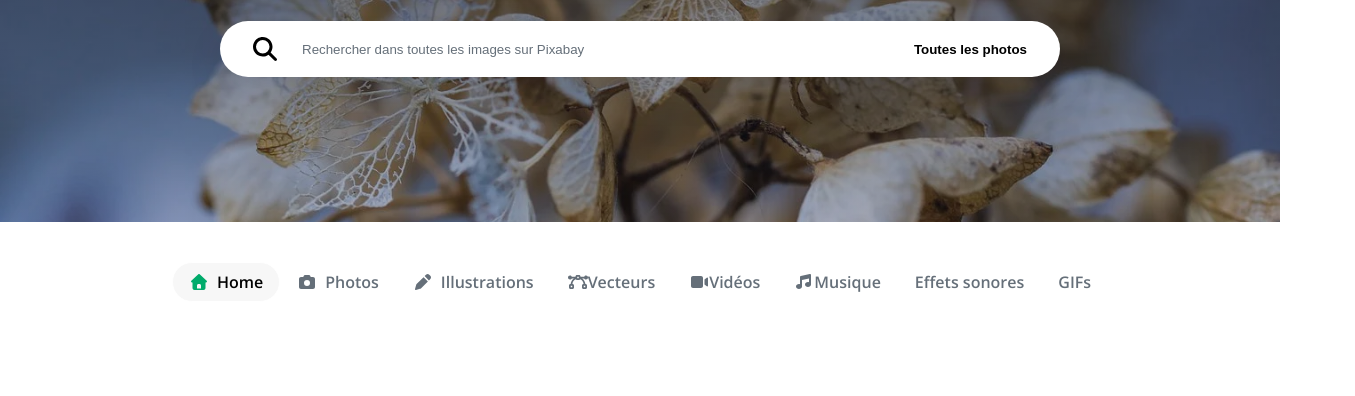
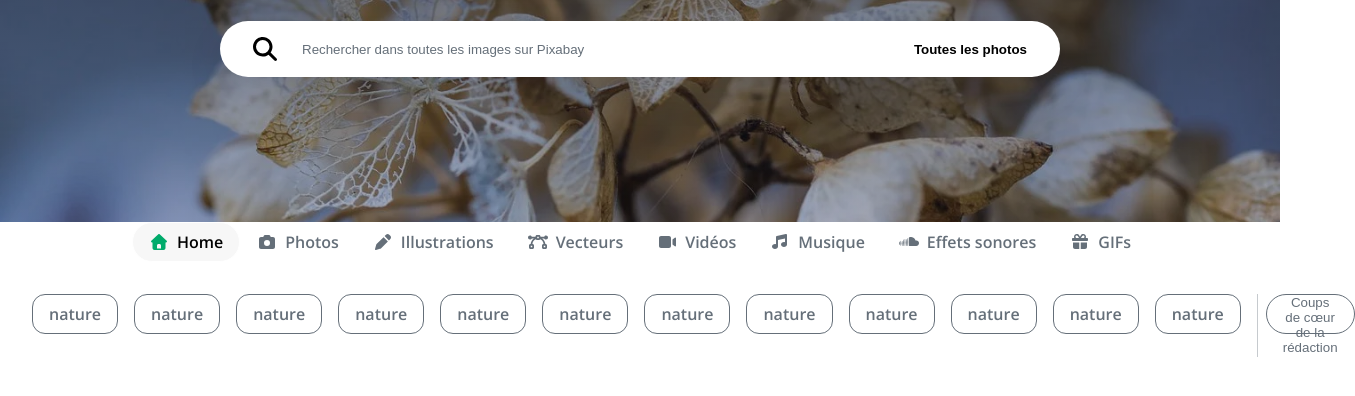
Before and after one commit to cameldjoulako/pixabay, a plain HTML site: page index.html in a window 1280 px wide. Shown: the part 218-614 px from the top of the page, 1355 px wide, since content can reach past the window. Drawn offline with nearby package versions, Linux system fonts and the light colour scheme; a script that the page names is missing.

Commit message:
tag section

```diff
--- a/assets/css/style.css
+++ b/assets/css/style.css
@@ -296,17 +296,10 @@
   background: #f7f7f7;
 }
 
-.buttonBase--r4opq {
-  border-radius: 24px;
-  height: 40px;
-  padding: 0 16px;
-  box-sizing: border-box;
-}
-
 .pb-container-main {
   margin: 0 auto;
   max-width: 1830px;
-  padding: 40px 0 0;
+  padding: 0 32px;
   height: 500px;
 }
 
@@ -318,3 +311,17 @@
 .pb-active .pb-icon {
   color: #00ab6b;
 }
+
+.pb-tag > a {
+  margin-right: 1rem;
+}
+
+.pb-tag-border {
+  border-left: 1px solid #b4b9bec1;
+}
+
+.pb-tag button {
+  margin-left: 0.5rem;
+  cursor: pointer;
+  font-weight: 300;
+}
--- a/index.html
+++ b/index.html
@@ -68,7 +68,7 @@
           <nav class="pb-nav">
             <a
               href="#"
-              class="pb-nav-link pb-button pb-flex-inline pb-button-tertiary"
+              class="pb-nav-link pb-button pb-flex-inline pb-button-tertiary pb-display-none"
               >Parcourir <i class="fa-solid fa-angle-down pb-ms-1"></i
             ></a>
             <a
@@ -83,7 +83,7 @@
             >
             <a
               href="#"
-              class="pb-nav-link pb-button pb-flex-inline pb-button-primary"
+              class="pb-nav-link pb-button pb-flex-inline pb-button-primary pb-display-none"
             >
               <i class="fa fa-download pb-me-1" aria-hidden="true"></i>
               Télécharger
@@ -214,7 +214,7 @@
           </div>
         </div>
       </div>
-      <div class="pb-container-main">
+      <div class="pb-container-main pb-m-y-4 pb-display-none">
         <div class="pb-menu pb-flex">
           <a
             href=""
@@ -225,25 +225,96 @@
             ><i class="fa-solid fa-camera pb-icon"></i>Photos</a
           >
           <a href="" class="pb-button pb-flex-inline pb-button-tertiary-b"
-            ><i class="fa-solid fa-pen pb-icon"></i>Illustrations</a
+            ><i class="fa-solid fa-pen pb-icon pb-icon"></i>Illustrations</a
           >
           <a href="" class="pb-button pb-flex-inline pb-button-tertiary-b"
-            ><i class="fa-solid fa-bezier-curve"></i>Vecteurs</a
+            ><i class="fa-solid fa-bezier-curve pb-icon"></i>Vecteurs</a
           >
 
           <a href="" class="pb-button pb-flex-inline pb-button-tertiary-b"
-            ><i class="fa-solid fa-video"></i>Vidéos</a
+            ><i class="fa-solid fa-video pb-icon"></i>Vidéos</a
           >
           <a href="" class="pb-button pb-flex-inline pb-button-tertiary-b"
-            ><i class="fa-solid fa-music"></i>Musique</a
+            ><i class="fa-solid fa-music pb-icon"></i>Musique</a
           >
 
           <a href="" class="pb-button pb-flex-inline pb-button-tertiary-b"
-            >Effets sonores</a
+            ><i class="fa-brands fa-soundcloud pb-icon"></i>Effets sonores</a
           >
           <a href="" class="pb-button pb-flex-inline pb-button-tertiary-b"
-            >GIFs</a
+            ><i class="fa-solid fa-gift pb-icon"></i>GIFs</a
           >
+        </div>
+        <div class="pb-flex pb-tag pb-w-100 pb-flex-space-between pb-m-y-4">
+          <div class="pb-tag pb-flex pb-mt-2">
+            <a
+              href=""
+              class="pb-button-soft pb-flex-inline pb-button-outline-dark pb-y-2"
+              >nature</a
+            >
+            <a
+              href=""
+              class="pb-button-soft pb-flex-inline pb-button-outline-dark pb-y-2"
+              >nature</a
+            >
+            <a
+              href=""
+              class="pb-button-soft pb-flex-inline pb-button-outline-dark pb-y-2"
+              >nature</a
+            >
+            <a
+              href=""
+              class="pb-button-soft pb-flex-inline pb-button-outline-dark pb-y-2"
+              >nature</a
+            >
+            <a
+              href=""
+              class="pb-button-soft pb-flex-inline pb-button-outline-dark pb-y-2"
+              >nature</a
+            >
+            <a
+              href=""
+              class="pb-button-soft pb-flex-inline pb-button-outline-dark pb-y-2"
+              >nature</a
+            >
+            <a
+              href=""
+              class="pb-button-soft pb-flex-inline pb-button-outline-dark pb-y-2"
+              >nature</a
+            >
+            <a
+              href=""
+              class="pb-button-soft pb-flex-inline pb-button-outline-dark pb-y-2"
+              >nature</a
+            >
+            <a
+              href=""
+              class="pb-button-soft pb-flex-inline pb-button-outline-dark pb-y-2"
+              >nature</a
+            >
+            <a
+              href=""
+              class="pb-button-soft pb-flex-inline pb-button-outline-dark pb-y-2"
+              >nature</a
+            >
+            <a
+              href=""
+              class="pb-button-soft pb-flex-inline pb-button-outline-dark pb-y-2"
+              >nature</a
+            >
+            <a
+              href=""
+              class="pb-button-soft pb-flex-inline pb-button-outline-dark pb-y-2"
+              >nature</a
+            >
+          </div>
+          <div class="pb-sort pb-tag-border">
+            <button
+              class="pb-button-soft pb-button-outline-dark pb-btn-rounded"
+            >
+              Coups de cœur de la rédaction
+            </button>
+          </div>
         </div>
       </div>
     </div>
--- a/pixab/css/pixab.css
+++ b/pixab/css/pixab.css
@@ -68,6 +68,14 @@ a:not([href]):not([class]):hover {
   box-sizing: border-box;
 }
 
+.pb-button-soft {
+  display: inline-block;
+  border-radius: 13px;
+  height: 40px;
+  padding: 0 16px;
+  box-sizing: border-box;
+}
+
 .pb-button-primary {
   color: var(--pb-white);
   border: none;
@@ -104,6 +112,20 @@ a:not([href]):not([class]):hover {
   border: 1px solid hsla(0, 0%, 100%, 0.1);
 }
 
+.pb-button-outline-dark {
+  background: #fff;
+  color: #656f79;
+  border: 1px solid #656f79;
+}
+
+.pb-btn-rounded {
+  border-radius: 24px;
+}
+
+.pb-button-outline-dark:hover {
+  border: 1px solid black;
+}
+
 .pb-flex-inline {
   display: inline-flex;
   align-items: center;
@@ -115,12 +137,43 @@ a:not([href]):not([class]):hover {
   font-weight: 600;
 }
 
+.pb-flex-center {
+  align-items: center;
+  justify-content: center;
+}
+
+.pb-flex-align-center {
+  align-items: center;
+}
+
+.pb-flex-space-between {
+  justify-content: space-between;
+}
+
+@media (max-width: 768px) {
+  .pb-display-none {
+    display: none;
+  }
+}
+
 /* Margin et padding */
 .pb-me-1 {
   margin-right: 0.3rem;
 }
 .pb-ms-1 {
   margin-left: 0.3rem;
+}
+.pb-m-y-4 {
+  margin-top: 2rem;
+  margin-bottom: 2rem;
+}
+
+.pb-pt-3 {
+  padding-top: 3rem;
+}
+
+.pb-w-100 {
+  width: 100%;
 }
 
 .pb-white-opacity-1 {
```
